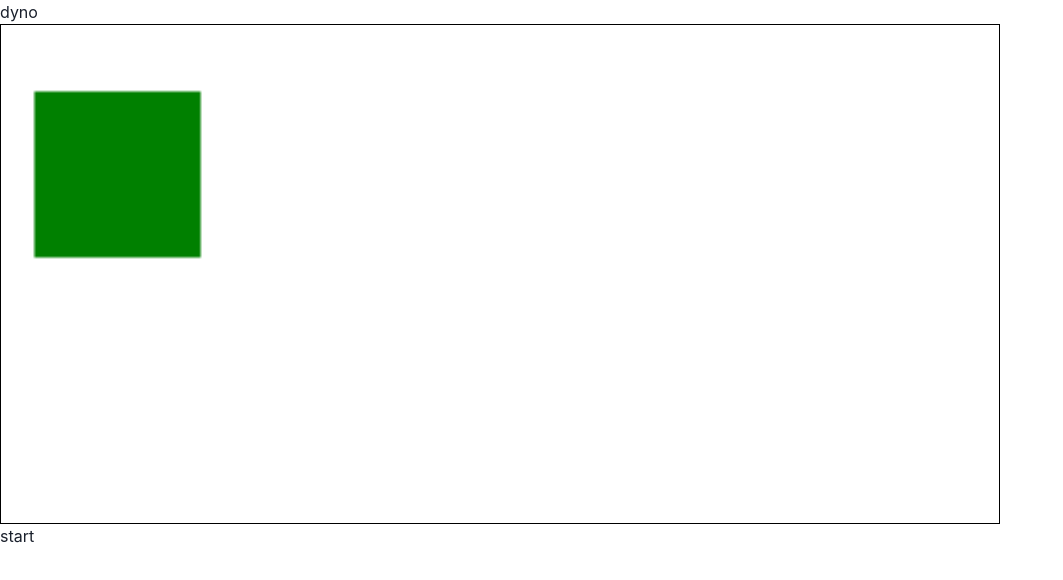
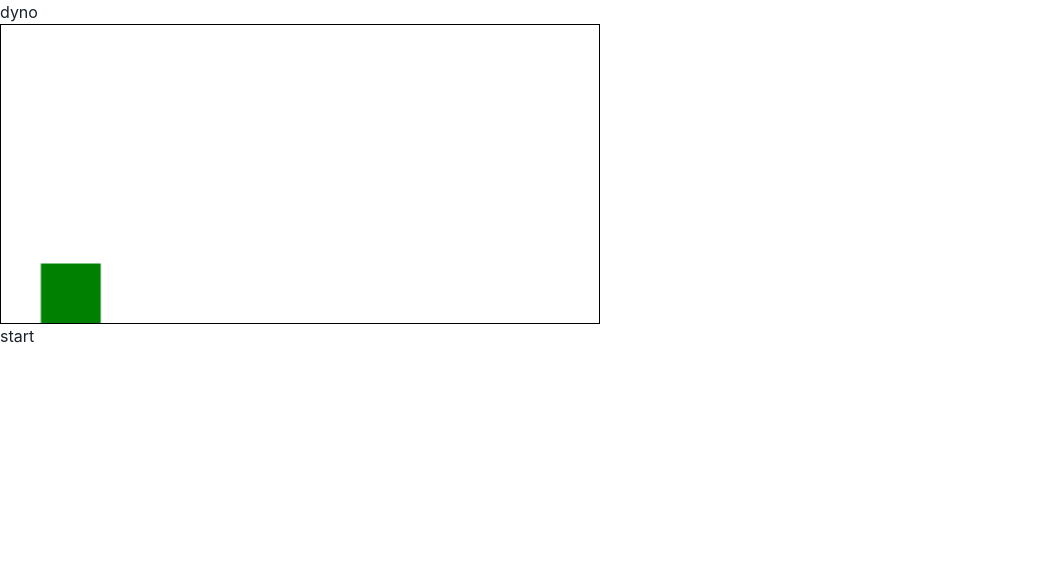
Before and after one commit to GAME-EE/client, a Next.js app: page /game/dyno in a window 1280 px wide. Shown: the top 580 px of the page, without its empty margins (0-1063 px from the left). Built offline with nearby package versions, Linux system fonts and the light colour scheme.

Commit message:
fix : canvas size 조절

```diff
--- a/src/components/DynoCanvas.tsx
+++ b/src/components/DynoCanvas.tsx
@@ -5,16 +5,16 @@ import { useCallback, useEffect, useRef, useState } from 'react';
 const DynoCanvas = ({}) => {
   const canvasRef = useRef<HTMLCanvasElement | null>(null);
   const [context, setContext] = useState<CanvasRenderingContext2D | null>(null);
-  const [dinoY, setDinoY] = useState(20);
+  const [dinoY, setDinoY] = useState(120);
   const obstacleRef = useRef<number[]>([]);
   let timer = 0;
 
   const drawDino = useCallback(() => {
     const rect = {
-      x: 10,
+      x: 20,
       y: dinoY,
-      width: 50,
-      height: 50,
+      width: 30,
+      height: 30,
     };
 
     if (!context) return;
@@ -68,8 +68,8 @@ const DynoCanvas = ({}) => {
       <canvas
         ref={canvasRef}
         style={{
-          width: `${1000}px`,
-          height: `${500}px`,
+          width: `${600}px`,
+          height: `${300}px`,
           border: '0.1px solid black',
         }}
       />
```
